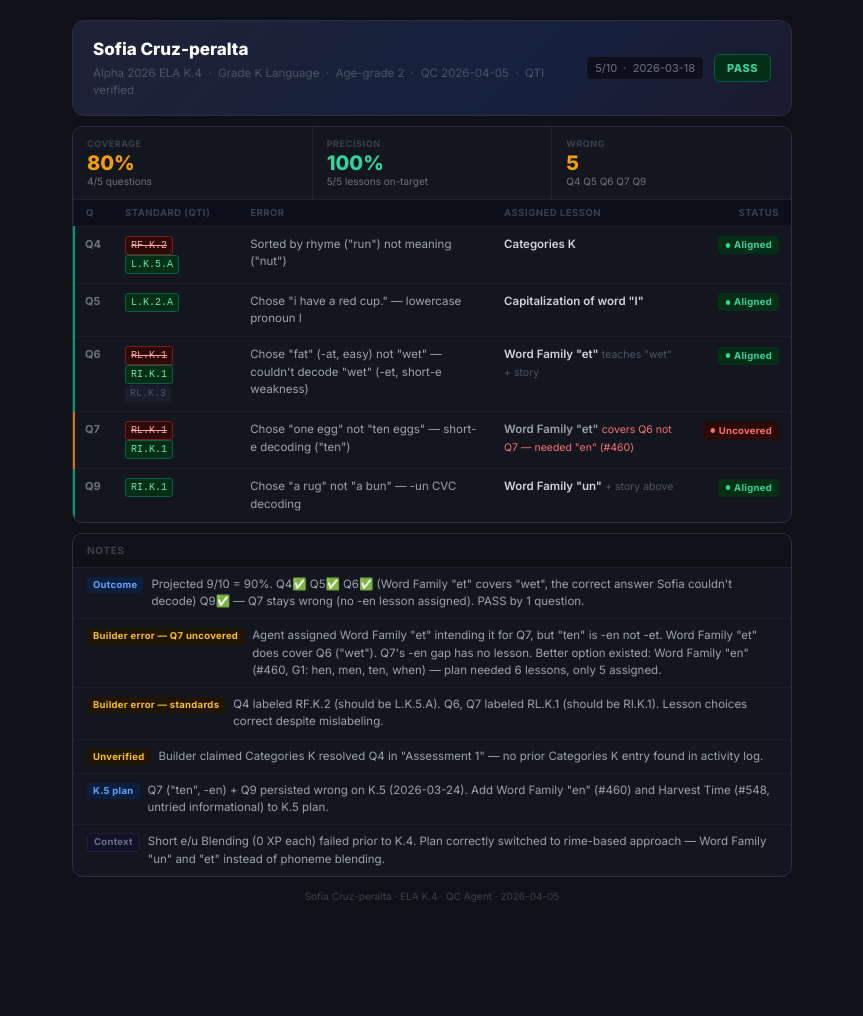
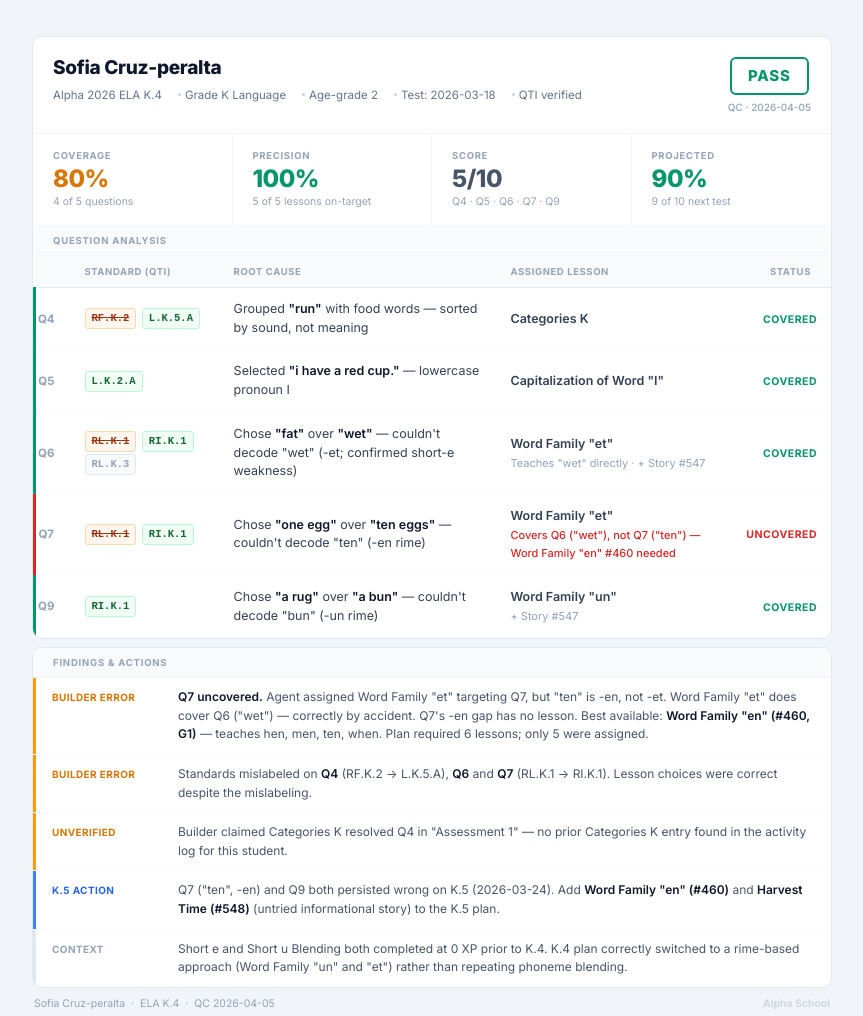
Before and after one commit to NickA-NTO/Automated-HF-QC-Reports, a plain HTML site: page sofia-cruz-peralta-ela-k4.html in a window 1280 px wide. Shown: the whole page, without its empty margins (208-1071 px from the left). Before the commit the page ends 930 px from the top, so only its background shows below. Drawn offline with Linux system fonts and the light colour scheme.

Commit message:
Redesign Sofia report: Option 2 layout + Option 3 design
Light mode, left accent strip, bordered verdict box, 4-stat dashboard
bar, per-question coverage table with inline root cause and lesson
notes, structured findings card with color-coded note strips.

Co-Authored-By: Claude Sonnet 4.6 <noreply@anthropic.com>

```diff
--- a/sofia-cruz-peralta-ela-k4.html
+++ b/sofia-cruz-peralta-ela-k4.html
@@ -4,270 +4,429 @@
 <meta charset="UTF-8">
 <title>QC Report — Sofia Cruz-peralta — ELA K.4</title>
 <style>
-  @import url('https://fonts.googleapis.com/css2?family=Inter:wght@400;500;600;700;800&display=swap');
+  @import url('https://fonts.googleapis.com/css2?family=Inter:ital,wght@0,400;0,500;0,600;0,700;0,800;1,400&display=swap');
   *, *::before, *::after { box-sizing: border-box; margin: 0; padding: 0; }
 
   body {
     font-family: 'Inter', -apple-system, BlinkMacSystemFont, sans-serif;
-    background: #0f1117;
-    color: #e8eaf0;
+    background: #f1f5f9;
+    color: #0f172a;
     font-size: 13px;
-    line-height: 1.5;
-    padding: 20px 24px;
+    line-height: 1.6;
+    padding: 36px 24px;
   }
-  .page { max-width: 720px; margin: 0 auto; display: flex; flex-direction: column; gap: 10px; }
 
-  /* Header */
-  .header {
-    background: linear-gradient(135deg, #1e2235 0%, #16213e 60%, #1a1a2e 100%);
-    border: 1px solid #2a2d45;
-    border-radius: 12px;
-    padding: 16px 20px;
-    display: flex;
-    align-items: center;
-    justify-content: space-between;
-    gap: 16px;
-  }
-  .header h1 { font-size: 17px; font-weight: 800; color: #fff; }
-  .header .sub { font-size: 11.5px; color: #4b5563; margin-top: 2px; }
-  .header-right { display: flex; align-items: center; gap: 10px; flex-shrink: 0; }
-  .meta-pill {
-    font-size: 11px; color: #6b7280;
-    background: #0d0f1a; border: 1px solid #1e2235;
-    border-radius: 5px; padding: 3px 8px;
-    white-space: nowrap;
-  }
-  .verdict-chip {
-    padding: 5px 12px; border-radius: 6px;
-    font-size: 11px; font-weight: 800; letter-spacing: .5px; text-transform: uppercase;
-  }
-  .v-pass { background: #052e16; color: #34d399; border: 1px solid #065f46; }
-  .v-fail { background: #2d0a0a; color: #f87171; border: 1px solid #7f1d1d; }
+  .page { max-width: 800px; margin: 0 auto; display: flex; flex-direction: column; gap: 8px; }
 
-  /* Card */
+  /* ── Brand strip color vars ─────────────────────────────────────── */
+  .pass-strip { border-left: 4px solid #059669; }
+  .fail-strip { border-left: 4px solid #dc2626; }
+
+  /* ── Shared card shell ───────────────────────────────────────────── */
   .card {
-    background: #13151f;
-    border: 1px solid #2a2d45;
+    background: #ffffff;
+    border: 1px solid #e2e8f0;
     border-radius: 10px;
     overflow: hidden;
   }
-  .card-header {
-    padding: 9px 14px;
-    background: #0f1117;
-    border-bottom: 1px solid #1e2235;
-    font-size: 10px; font-weight: 700; text-transform: uppercase;
-    letter-spacing: .7px; color: #374151;
-    display: flex; align-items: center; justify-content: space-between;
+
+  /* ── Section divider label ───────────────────────────────────────── */
+  .section-label {
+    padding: 7px 20px;
+    font-size: 9.5px; font-weight: 700; text-transform: uppercase;
+    letter-spacing: .8px; color: #94a3b8;
+    background: #f8fafc;
+    border-bottom: 1px solid #f1f5f9;
   }
-  .card-body { padding: 0; }
 
-  /* Stats bar */
+  /* ── Header ──────────────────────────────────────────────────────── */
+  .header {
+    padding: 20px 20px 18px;
+    display: flex;
+    align-items: flex-start;
+    justify-content: space-between;
+    gap: 20px;
+    border-bottom: 1px solid #f1f5f9;
+  }
+
+  .header-name {
+    font-size: 19px; font-weight: 800; color: #0f172a;
+    letter-spacing: -.3px; line-height: 1.2;
+  }
+
+  .header-meta {
+    display: flex; flex-wrap: wrap; gap: 6px 16px;
+    margin-top: 6px;
+  }
+  .header-meta span {
+    font-size: 11.5px; color: #64748b;
+    display: flex; align-items: center; gap: 4px;
+  }
+  .header-meta span::before {
+    content: ''; display: inline-block;
+    width: 3px; height: 3px; border-radius: 50%;
+    background: #cbd5e1;
+  }
+  .header-meta span:first-child::before { display: none; }
+
+  .verdict-block {
+    flex-shrink: 0;
+    text-align: center;
+    min-width: 80px;
+  }
+  .verdict-word {
+    font-size: 15px; font-weight: 800; letter-spacing: .8px;
+    text-transform: uppercase;
+    border: 2px solid currentColor;
+    border-radius: 6px;
+    padding: 5px 16px;
+    display: inline-block;
+  }
+  .verdict-word.pass { color: #059669; }
+  .verdict-word.fail { color: #dc2626; }
+  .verdict-sub {
+    font-size: 10px; color: #94a3b8; margin-top: 4px;
+    font-weight: 500;
+  }
+
+  /* ── Stats bar ───────────────────────────────────────────────────── */
   .stats-bar {
-    display: flex;
-    border-bottom: 1px solid #1e2235;
+    display: grid;
+    grid-template-columns: repeat(4, 1fr);
+    border-bottom: 1px solid #f1f5f9;
   }
   .stat {
-    flex: 1;
-    padding: 10px 14px;
-    border-right: 1px solid #1e2235;
+    padding: 14px 20px;
+    border-right: 1px solid #f1f5f9;
   }
   .stat:last-child { border-right: none; }
-  .stat-label { font-size: 9px; font-weight: 700; text-transform: uppercase; letter-spacing: .6px; color: #374151; }
-  .stat-value { font-size: 20px; font-weight: 800; line-height: 1.1; margin-top: 1px; }
-  .stat-sub { font-size: 10px; color: #6b7280; }
-  .sg { color: #34d399; }
-  .sa { color: #f59e0b; }
+  .stat-label {
+    font-size: 9.5px; font-weight: 700; text-transform: uppercase;
+    letter-spacing: .7px; color: #94a3b8;
+  }
+  .stat-value {
+    font-size: 24px; font-weight: 800; line-height: 1.15;
+    margin-top: 2px; letter-spacing: -.5px;
+  }
+  .stat-sub { font-size: 10.5px; color: #94a3b8; margin-top: 1px; }
+  .c-green  { color: #059669; }
+  .c-amber  { color: #d97706; }
+  .c-slate  { color: #475569; }
 
-  /* Question table */
+  /* ── Question table ──────────────────────────────────────────────── */
   .qtable { width: 100%; border-collapse: collapse; }
-  .qtable thead td {
-    padding: 6px 12px;
+
+  .qtable thead th {
+    padding: 8px 14px;
     font-size: 9.5px; font-weight: 700; text-transform: uppercase;
-    letter-spacing: .5px; color: #374151;
-    background: #0d0f1a; border-bottom: 1px solid #1a1d2e;
+    letter-spacing: .6px; color: #94a3b8;
+    background: #f8fafc;
+    border-bottom: 1px solid #e2e8f0;
+    text-align: left;
+    white-space: nowrap;
   }
+  .qtable thead th:last-child { text-align: right; padding-right: 20px; }
+
   .qtable tbody td {
-    padding: 9px 12px;
-    border-bottom: 1px solid #1a1d2e;
-    font-size: 11.5px; color: #9ca3af;
-    vertical-align: top;
+    padding: 12px 14px;
+    border-bottom: 1px solid #f8fafc;
+    font-size: 12.5px; color: #334155;
+    vertical-align: middle;
   }
   .qtable tbody tr:last-child td { border-bottom: none; }
-  .qtable tbody tr:hover td { background: #161929; }
+  .qtable tbody tr:hover td { background: #fafbfd; }
 
-  .qtable tbody td:first-child {
-    font-weight: 700; font-size: 11px; color: #6b7280;
-    width: 32px; padding-left: 10px;
+  /* Q number cell */
+  .qtable tbody td.q-col {
+    font-size: 11.5px; font-weight: 700;
+    width: 36px; padding-left: 0;
+    text-align: center; color: #94a3b8;
   }
-  .qtable tbody .row-ok  td:first-child { border-left: 2px solid #059669; }
-  .qtable tbody .row-prx td:first-child { border-left: 2px solid #d97706; }
+  .row-covered td.q-col { color: #059669; border-left: 3px solid #059669; }
+  .row-uncovered td.q-col { color: #dc2626; border-left: 3px solid #dc2626; }
 
+  /* Standard codes */
   .std {
-    font-family: 'Courier New', monospace; font-size: 10px;
-    padding: 1px 5px; border-radius: 3px; display: inline-block; margin-right: 3px;
+    font-family: 'Courier New', monospace;
+    font-size: 10.5px; font-weight: 600;
+    padding: 1px 6px; border-radius: 3px;
+    display: inline-block; margin: 1px 2px 1px 0;
+    white-space: nowrap;
   }
-  .std-ok  { color: #6ee7b7; background: #052e16; border: 1px solid #065f46; }
-  .std-err { color: #fca5a5; background: #2d0a0a; border: 1px solid #7f1d1d; text-decoration: line-through; }
-  .std-dim { color: #4b5563; background: #1a1d2e; }
+  .std-correct {
+    background: #f0fdf4; border: 1px solid #bbf7d0; color: #166534;
+  }
+  .std-wrong {
+    background: #fff7ed; border: 1px solid #fed7aa; color: #9a3412;
+    text-decoration: line-through;
+  }
+  .std-dim {
+    background: #f8fafc; border: 1px solid #e2e8f0; color: #94a3b8;
+  }
 
-  .lesson-name { color: #d1d5db; font-weight: 600; }
+  /* Root cause */
+  .root-cause { color: #334155; line-height: 1.5; }
+  .root-cause em { font-style: normal; font-weight: 600; color: #0f172a; }
 
-  .badge {
-    display: inline-flex; align-items: center; gap: 3px;
-    padding: 2px 7px; border-radius: 4px;
-    font-size: 9.5px; font-weight: 700; letter-spacing: .3px; white-space: nowrap;
+  /* Lesson cell */
+  .lesson-cell { color: #475569; }
+  .lesson-cell strong { font-weight: 600; color: #334155; }
+  .lesson-cell .lesson-note { font-size: 11px; color: #94a3b8; display: block; margin-top: 1px; }
+  .lesson-cell .lesson-missing { font-size: 11px; color: #dc2626; display: block; margin-top: 1px; font-weight: 500; }
+
+  /* Status column */
+  .status-col { text-align: right; padding-right: 20px; white-space: nowrap; }
+  .status-text {
+    font-size: 10.5px; font-weight: 700;
+    text-transform: uppercase; letter-spacing: .5px;
   }
-  .badge::before { content: "●"; font-size: 6px; }
-  .b-ok   { background: #052e16; color: #34d399; }
-  .b-prx  { background: #1f1500; color: #fbbf24; }
+  .st-covered   { color: #059669; }
+  .st-uncovered { color: #dc2626; }
 
-  /* Notes list */
-  .note-list { list-style: none; display: flex; flex-direction: column; }
-  .note-list li {
-    padding: 8px 14px;
-    border-bottom: 1px solid #1a1d2e;
-    font-size: 11.5px; color: #9ca3af;
-    display: flex; gap: 8px; align-items: baseline;
+  /* ── Findings / Notes ────────────────────────────────────────────── */
+  .note-row {
+    display: flex;
+    border-bottom: 1px solid #f8fafc;
   }
-  .note-list li:last-child { border-bottom: none; }
-  .note-list .note-tag {
-    font-size: 9.5px; font-weight: 700; letter-spacing: .3px;
-    padding: 1px 6px; border-radius: 3px; white-space: nowrap; flex-shrink: 0;
+  .note-row:last-child { border-bottom: none; }
+
+  .note-strip { width: 3px; flex-shrink: 0; }
+  .ns-error   { background: #f59e0b; }
+  .ns-action  { background: #3b82f6; }
+  .ns-info    { background: #e2e8f0; }
+
+  .note-inner {
+    padding: 10px 20px 10px 16px;
+    display: flex; gap: 16px; align-items: baseline;
+    flex: 1;
   }
-  .nt-warn { background: #1f1500; color: #fbbf24; }
-  .nt-watch { background: #0c1e3d; color: #60a5fa; }
-  .nt-info { background: #111129; color: #6b7280; border: 1px solid #1e2235; }
 
-  .footer { font-size: 10px; color: #374151; text-align: center; padding: 2px 0 6px; }
+  .note-label {
+    font-size: 10px; font-weight: 700; text-transform: uppercase;
+    letter-spacing: .4px; white-space: nowrap;
+    flex-shrink: 0; width: 110px; padding-top: 1px;
+  }
+  .nl-error   { color: #d97706; }
+  .nl-action  { color: #2563eb; }
+  .nl-info    { color: #94a3b8; }
+
+  .note-text { font-size: 12px; color: #475569; line-height: 1.55; }
+  .note-text strong { font-weight: 600; color: #0f172a; }
+
+  /* ── Footer ──────────────────────────────────────────────────────── */
+  .footer {
+    font-size: 10.5px; color: #94a3b8;
+    display: flex; justify-content: space-between; align-items: center;
+    padding: 0 2px;
+  }
+  .footer-brand { font-weight: 600; color: #cbd5e1; }
 </style>
 </head>
 <body>
 <div class="page">
 
+  <!-- ── Main card ─────────────────────────────────────────────────── -->
+  <div class="card pass-strip">
+
     <!-- Header -->
     <div class="header">
       <div>
-      <h1>Sofia Cruz-peralta</h1>
-      <div class="sub">Alpha 2026 ELA K.4 &nbsp;·&nbsp; Grade K Language &nbsp;·&nbsp; Age-grade 2 &nbsp;·&nbsp; QC 2026-04-05 &nbsp;·&nbsp; QTI verified</div>
+        <div class="header-name">Sofia Cruz-peralta</div>
+        <div class="header-meta">
+          <span>Alpha 2026 ELA K.4</span>
+          <span>Grade K Language</span>
+          <span>Age-grade 2</span>
+          <span>Test: 2026-03-18</span>
+          <span>QTI verified</span>
         </div>
-    <div class="header-right">
-      <span class="meta-pill">5/10 &nbsp;·&nbsp; 2026-03-18</span>
-      <span class="verdict-chip v-pass">PASS</span>
+      </div>
+      <div class="verdict-block">
+        <div class="verdict-word pass">Pass</div>
+        <div class="verdict-sub">QC · 2026-04-05</div>
       </div>
     </div>
 
-  <!-- Main card: stats + question table -->
-  <div class="card">
+    <!-- Stats bar -->
     <div class="stats-bar">
       <div class="stat">
         <div class="stat-label">Coverage</div>
-        <div class="stat-value sa">80%</div>
-        <div class="stat-sub">4/5 questions</div>
+        <div class="stat-value c-amber">80%</div>
+        <div class="stat-sub">4 of 5 questions</div>
       </div>
       <div class="stat">
         <div class="stat-label">Precision</div>
-        <div class="stat-value sg">100%</div>
-        <div class="stat-sub">5/5 lessons on-target</div>
+        <div class="stat-value c-green">100%</div>
+        <div class="stat-sub">5 of 5 lessons on-target</div>
       </div>
       <div class="stat">
-        <div class="stat-label">Wrong</div>
-        <div class="stat-value sa">5</div>
-        <div class="stat-sub">Q4 Q5 Q6 Q7 Q9</div>
+        <div class="stat-label">Score</div>
+        <div class="stat-value c-slate">5/10</div>
+        <div class="stat-sub">Q4 · Q5 · Q6 · Q7 · Q9</div>
+      </div>
+      <div class="stat">
+        <div class="stat-label">Projected</div>
+        <div class="stat-value c-green">90%</div>
+        <div class="stat-sub">9 of 10 next test</div>
       </div>
     </div>
 
+    <!-- Question table -->
+    <div class="section-label">Question Analysis</div>
     <table class="qtable">
       <thead>
         <tr>
-          <td>Q</td>
-          <td>Standard (QTI)</td>
-          <td>Error</td>
-          <td>Assigned Lesson</td>
-          <td style="text-align:right">Status</td>
+          <th style="width:36px">&nbsp;</th>
+          <th>Standard (QTI)</th>
+          <th>Root Cause</th>
+          <th>Assigned Lesson</th>
+          <th>Status</th>
         </tr>
       </thead>
       <tbody>
-        <tr class="row-ok">
-          <td>Q4</td>
+
+        <tr class="row-covered">
+          <td class="q-col">Q4</td>
           <td>
-            <span class="std std-err" title="Builder said RF.K.2">RF.K.2</span>
-            <span class="std std-ok">L.K.5.A</span>
+            <span class="std std-wrong" title="Builder labeled RF.K.2">RF.K.2</span>
+            <span class="std std-correct">L.K.5.A</span>
           </td>
-          <td>Sorted by rhyme ("run") not meaning ("nut")</td>
-          <td><span class="lesson-name">Categories K</span></td>
-          <td style="text-align:right"><span class="badge b-ok">Aligned</span></td>
+          <td class="root-cause">Grouped <em>"run"</em> with food words — sorted by sound, not meaning</td>
+          <td class="lesson-cell">
+            <strong>Categories K</strong>
+          </td>
+          <td class="status-col"><span class="status-text st-covered">Covered</span></td>
         </tr>
-        <tr class="row-ok">
-          <td>Q5</td>
-          <td><span class="std std-ok">L.K.2.A</span></td>
-          <td>Chose "i have a red cup." — lowercase pronoun I</td>
-          <td><span class="lesson-name">Capitalization of word "I"</span></td>
-          <td style="text-align:right"><span class="badge b-ok">Aligned</span></td>
+
+        <tr class="row-covered">
+          <td class="q-col">Q5</td>
+          <td>
+            <span class="std std-correct">L.K.2.A</span>
+          </td>
+          <td class="root-cause">Selected <em>"i have a red cup."</em> — lowercase pronoun I</td>
+          <td class="lesson-cell">
+            <strong>Capitalization of Word "I"</strong>
+          </td>
+          <td class="status-col"><span class="status-text st-covered">Covered</span></td>
         </tr>
-        <tr class="row-ok">
-          <td>Q6</td>
+
+        <tr class="row-covered">
+          <td class="q-col">Q6</td>
           <td>
-            <span class="std std-err" title="Builder said RL.K.1">RL.K.1</span>
-            <span class="std std-ok">RI.K.1</span>
+            <span class="std std-wrong" title="Builder labeled RL.K.1">RL.K.1</span>
+            <span class="std std-correct">RI.K.1</span>
             <span class="std std-dim">RL.K.3</span>
           </td>
-          <td>Chose "fat" (-at, easy) not "wet" — couldn't decode "wet" (-et, short-e weakness)</td>
-          <td><span class="lesson-name">Word Family "et"</span> <span style="color:#4b5563;font-size:10.5px">teaches "wet" + story</span></td>
-          <td style="text-align:right"><span class="badge b-ok">Aligned</span></td>
+          <td class="root-cause">Chose <em>"fat"</em> over <em>"wet"</em> — couldn't decode "wet" (-et; confirmed short-e weakness)</td>
+          <td class="lesson-cell">
+            <strong>Word Family "et"</strong>
+            <span class="lesson-note">Teaches "wet" directly · + Story #547</span>
+          </td>
+          <td class="status-col"><span class="status-text st-covered">Covered</span></td>
         </tr>
-        <tr class="row-prx">
-          <td>Q7</td>
+
+        <tr class="row-uncovered">
+          <td class="q-col">Q7</td>
           <td>
-            <span class="std std-err" title="Builder said RL.K.1">RL.K.1</span>
-            <span class="std std-ok">RI.K.1</span>
+            <span class="std std-wrong" title="Builder labeled RL.K.1">RL.K.1</span>
+            <span class="std std-correct">RI.K.1</span>
           </td>
-          <td>Chose "one egg" not "ten eggs" — short-e decoding ("ten")</td>
-          <td><span class="lesson-name" style="color:#9ca3af">Word Family "et"</span> <span style="color:#f87171;font-size:10.5px">covers Q6 not Q7 — needed "en" (#460)</span></td>
-          <td style="text-align:right"><span class="badge" style="background:#2d0a0a;color:#f87171">Uncovered</span></td>
+          <td class="root-cause">Chose <em>"one egg"</em> over <em>"ten eggs"</em> — couldn't decode "ten" (-en rime)</td>
+          <td class="lesson-cell">
+            <strong>Word Family "et"</strong>
+            <span class="lesson-missing">Covers Q6 ("wet"), not Q7 ("ten") — Word Family "en" #460 needed</span>
+          </td>
+          <td class="status-col"><span class="status-text st-uncovered">Uncovered</span></td>
         </tr>
-        <tr class="row-ok">
-          <td>Q9</td>
-          <td><span class="std std-ok">RI.K.1</span></td>
-          <td>Chose "a rug" not "a bun" — -un CVC decoding</td>
-          <td><span class="lesson-name">Word Family "un"</span> <span style="color:#4b5563;font-size:10.5px">+ story above</span></td>
-          <td style="text-align:right"><span class="badge b-ok">Aligned</span></td>
+
+        <tr class="row-covered">
+          <td class="q-col">Q9</td>
+          <td>
+            <span class="std std-correct">RI.K.1</span>
+          </td>
+          <td class="root-cause">Chose <em>"a rug"</em> over <em>"a bun"</em> — couldn't decode "bun" (-un rime)</td>
+          <td class="lesson-cell">
+            <strong>Word Family "un"</strong>
+            <span class="lesson-note">+ Story #547</span>
+          </td>
+          <td class="status-col"><span class="status-text st-covered">Covered</span></td>
         </tr>
+
       </tbody>
     </table>
+
+  </div><!-- /main card -->
+
+
+  <!-- ── Findings card ─────────────────────────────────────────────── -->
+  <div class="card pass-strip">
+    <div class="section-label">Findings &amp; Actions</div>
+
+    <div class="note-row">
+      <div class="note-strip ns-error"></div>
+      <div class="note-inner">
+        <div class="note-label nl-error">Builder Error</div>
+        <div class="note-text">
+          <strong>Q7 uncovered.</strong> Agent assigned Word Family "et" targeting Q7, but "ten" is -en, not -et.
+          Word Family "et" does cover Q6 ("wet") — correctly by accident. Q7's -en gap has no lesson.
+          Best available: <strong>Word Family "en" (#460, G1)</strong> — teaches hen, men, ten, when.
+          Plan required 6 lessons; only 5 were assigned.
+        </div>
+      </div>
     </div>
 
-  <!-- Builder notes + watch items -->
-  <div class="card">
-    <div class="card-header">Notes</div>
-    <ul class="note-list">
-      <li>
-        <span class="note-tag nt-watch">Outcome</span>
-        Projected 9/10 = 90%. Q4✅ Q5✅ Q6✅ (Word Family "et" covers "wet", the correct answer Sofia couldn't decode) Q9✅ — Q7 stays wrong (no -en lesson assigned). PASS by 1 question.
-      </li>
-      <li>
-        <span class="note-tag nt-warn">Builder error — Q7 uncovered</span>
-        Agent assigned Word Family "et" intending it for Q7, but "ten" is -en not -et. Word Family "et" does cover Q6 ("wet"). Q7's -en gap has no lesson. Better option existed: Word Family "en" (#460, G1: hen, men, ten, when) — plan needed 6 lessons, only 5 assigned.
-      </li>
-      <li>
-        <span class="note-tag nt-warn">Builder error — standards</span>
-        Q4 labeled RF.K.2 (should be L.K.5.A). Q6, Q7 labeled RL.K.1 (should be RI.K.1). Lesson choices correct despite mislabeling.
-      </li>
-      <li>
-        <span class="note-tag nt-warn">Unverified</span>
-        Builder claimed Categories K resolved Q4 in "Assessment 1" — no prior Categories K entry found in activity log.
-      </li>
-      <li>
-        <span class="note-tag nt-watch">K.5 plan</span>
-        Q7 ("ten", -en) + Q9 persisted wrong on K.5 (2026-03-24). Add Word Family "en" (#460) and Harvest Time (#548, untried informational) to K.5 plan.
-      </li>
-      <li>
-        <span class="note-tag nt-info">Context</span>
-        Short e/u Blending (0 XP each) failed prior to K.4. Plan correctly switched to rime-based approach — Word Family "un" and "et" instead of phoneme blending.
-      </li>
-    </ul>
+    <div class="note-row">
+      <div class="note-strip ns-error"></div>
+      <div class="note-inner">
+        <div class="note-label nl-error">Builder Error</div>
+        <div class="note-text">
+          Standards mislabeled on <strong>Q4</strong> (RF.K.2 → L.K.5.A),
+          <strong>Q6</strong> and <strong>Q7</strong> (RL.K.1 → RI.K.1).
+          Lesson choices were correct despite the mislabeling.
+        </div>
+      </div>
     </div>
 
-  <div class="footer">Sofia Cruz-peralta · ELA K.4 · QC Agent · 2026-04-05</div>
+    <div class="note-row">
+      <div class="note-strip ns-error"></div>
+      <div class="note-inner">
+        <div class="note-label nl-error">Unverified</div>
+        <div class="note-text">
+          Builder claimed Categories K resolved Q4 in "Assessment 1" — no prior Categories K entry
+          found in the activity log for this student.
+        </div>
+      </div>
+    </div>
+
+    <div class="note-row">
+      <div class="note-strip ns-action"></div>
+      <div class="note-inner">
+        <div class="note-label nl-action">K.5 Action</div>
+        <div class="note-text">
+          Q7 ("ten", -en) and Q9 both persisted wrong on K.5 (2026-03-24).
+          Add <strong>Word Family "en" (#460)</strong> and
+          <strong>Harvest Time (#548)</strong> (untried informational story) to the K.5 plan.
+        </div>
+      </div>
+    </div>
+
+    <div class="note-row">
+      <div class="note-strip ns-info"></div>
+      <div class="note-inner">
+        <div class="note-label nl-info">Context</div>
+        <div class="note-text">
+          Short e and Short u Blending both completed at 0 XP prior to K.4.
+          K.4 plan correctly switched to a rime-based approach
+          (Word Family "un" and "et") rather than repeating phoneme blending.
+        </div>
+      </div>
+    </div>
+
+  </div><!-- /findings card -->
+
+  <div class="footer">
+    <span>Sofia Cruz-peralta &nbsp;·&nbsp; ELA K.4 &nbsp;·&nbsp; QC 2026-04-05</span>
+    <span class="footer-brand">Alpha School</span>
+  </div>
 
 </div>
 </body>
```
Lines whose indentation alone changed are shown as unchanged.
